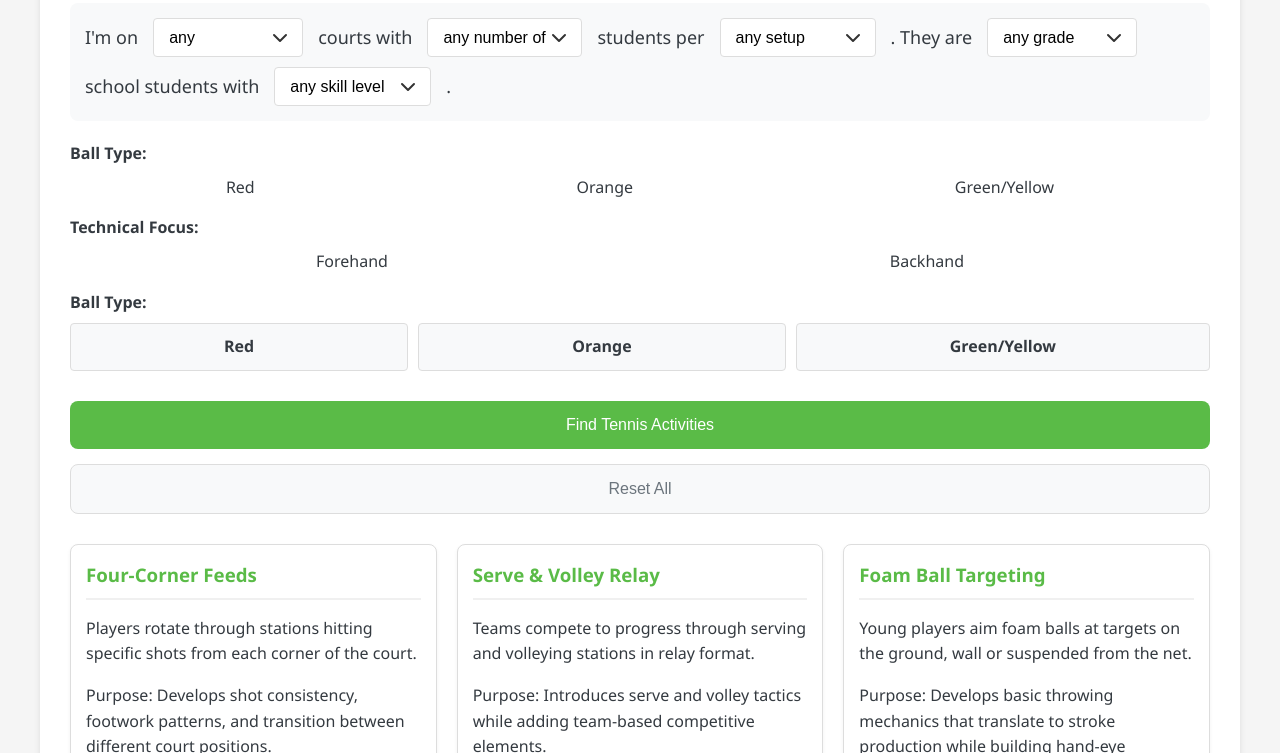
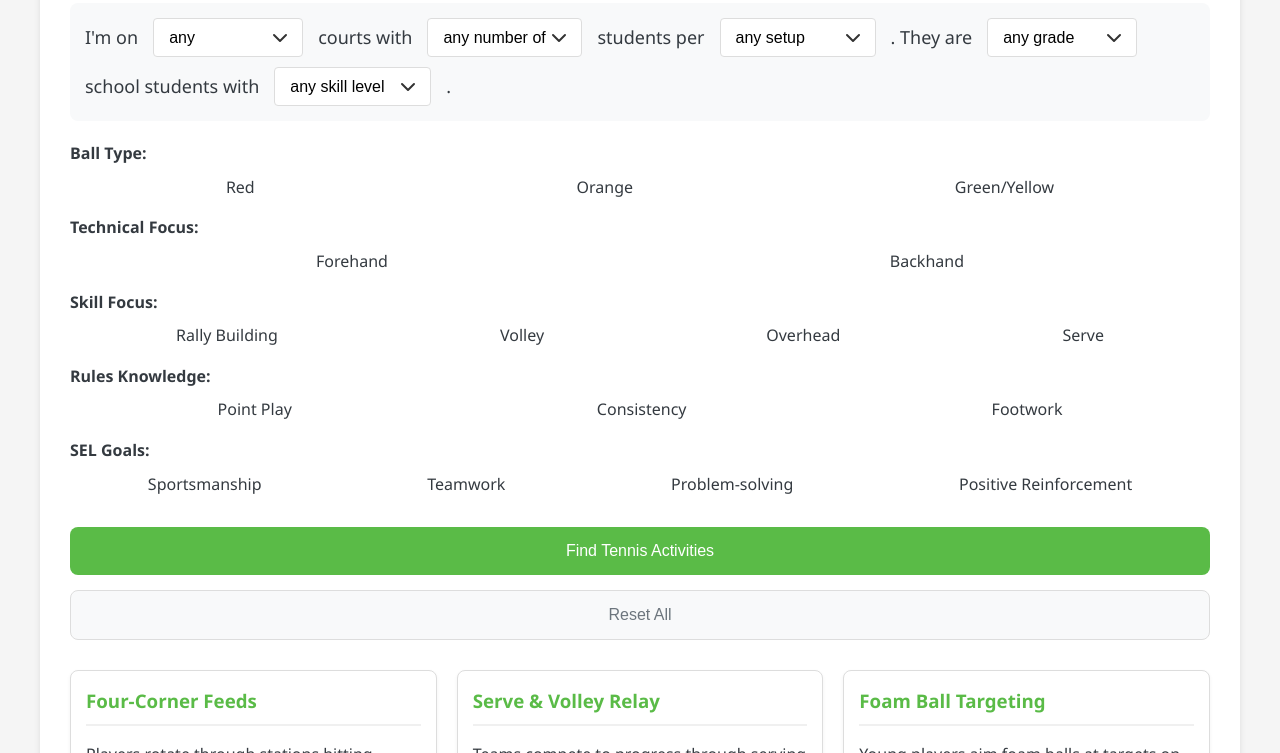
Before and after one commit to dncfwtec/fwtec-activities, a plain HTML site: page index.html in a window 1280 px wide. Shown: the part 347-1100 px from the top of the page. Drawn offline with Linux system fonts and the light colour scheme.

Commit message:
Update index.html

```diff
--- a/index.html
+++ b/index.html
@@ -77,31 +77,33 @@
         </div>
 
         <div class="multi-select-container">
-    <label>Ball Type:</label>
-    <div class="multi-select-options" id="ballType">
-        <div class="multi-select-option">
-            <input type="checkbox"
-                   id="ballRed"
-                   name="ballType"
-                   value="Ball Red">
-            <label for="ballRed">Red</label>
+            <label>Skill Focus:</label>
+            <div class="multi-select-options" id="skillFocus">
+                <div class="multi-select-option" data-value="Rally Building">Rally Building</div>
+                <div class="multi-select-option" data-value="Volley">Volley</div>
+                <div class="multi-select-option" data-value="Overhead">Overhead</div>
+                <div class="multi-select-option" data-value="Serve">Serve</div>
+            </div>
         </div>
-        <div class="multi-select-option">
-            <input type="checkbox"
-                   id="ballOrange"
-                   name="ballType"
-                   value="Ball Orange">
-            <label for="ballOrange">Orange</label>
+
+        <div class="multi-select-container">
+            <label>Rules Knowledge:</label>
+            <div class="multi-select-options" id="rulesKnowledge">
+                <div class="multi-select-option" data-value="Point Play">Point Play</div>
+                <div class="multi-select-option" data-value="Consistency">Consistency</div>
+                <div class="multi-select-option" data-value="Footwork">Footwork</div>
+            </div>
         </div>
-        <div class="multi-select-option">
-            <input type="checkbox"
-                   id="ballGreenYellow"
-                   name="ballType"
-                   value="Ball Green/Yellow">
-            <label for="ballGreenYellow">Green/Yellow</label>
+
+        <div class="multi-select-container">
+            <label>SEL Goals:</label>
+            <div class="multi-select-options" id="selGoals">
+                <div class="multi-select-option" data-value="Sportsmanship">Sportsmanship</div>
+                <div class="multi-select-option" data-value="Teamwork">Teamwork</div>
+                <div class="multi-select-option" data-value="Problem-solving">Problem-solving</div>
+                <div class="multi-select-option" data-value="Positive Reinforcement">Positive Reinforcement</div>
+            </div>
         </div>
-    </div>
-</div>
 
         <div class="button-container">
             <button class="btn btn-primary" id="filterButton">Find Tennis Activities</button>
@@ -322,27 +324,6 @@
                 container.appendChild(card);
             });
         }
-    document.addEventListener('DOMContentLoaded', function() {
-    // Enhanced multi-select functionality
-    const multiSelectContainers = document.querySelectorAll('.multi-select-options');
-
-    multiSelectContainers.forEach(container => {
-        const options = container.querySelectorAll('.multi-select-option');
-
-        options.forEach(option => {
-            option.addEventListener('click', function(event) {
-                // Prevent default to stop any potential native behavior
-                event.preventDefault();
-
-                // Toggle selected class
-                this.classList.toggle('selected');
-
-                // Optional: Prevent event from bubbling up
-                event.stopPropagation();
-            });
-        });
-    });
-});
     </script>
 </body>
 </html>
```
